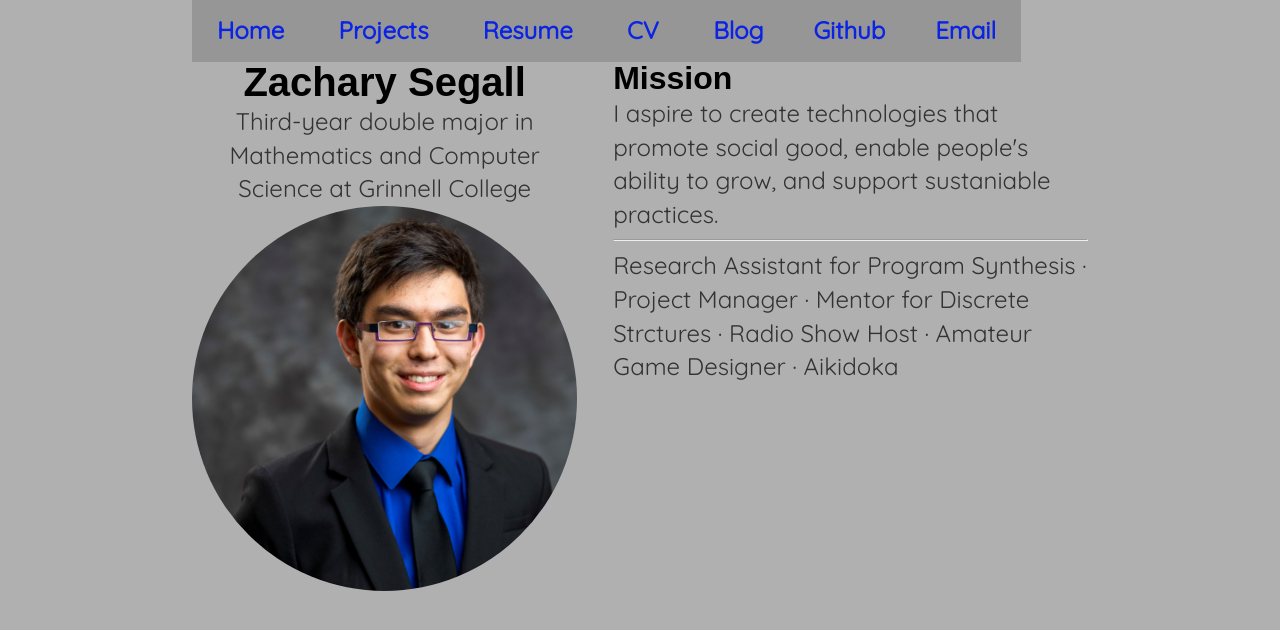
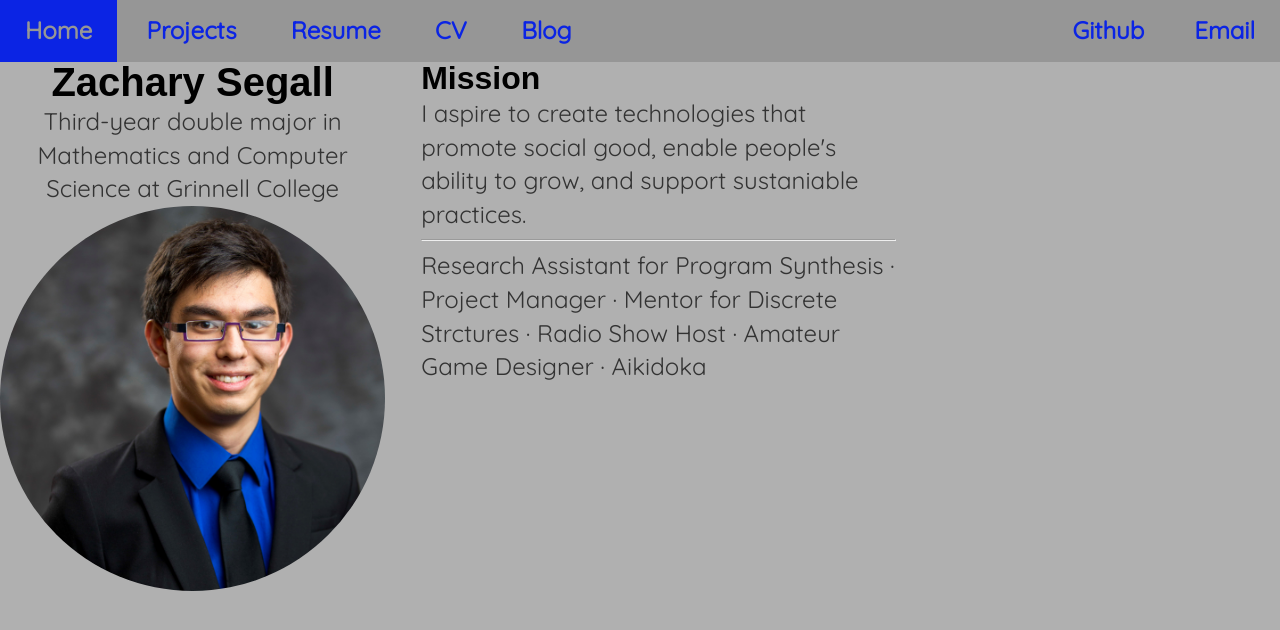
Before and after one commit to ZHHSegall/zhhsegall.github.io, a Jekyll site: the page built from index.html, in a window 1280 px wide. Shown: the top 630 px of the page. Built offline with Jekyll 4.4.1, drawn with Linux system fonts in a browser that asks for light colours.

Commit message:
Increase nav bar width

```diff
--- a/_layouts/default.html
+++ b/_layouts/default.html
@@ -7,7 +7,7 @@
 			<link href="https://fonts.googleapis.com/css?family=Quicksand" rel="stylesheet">
 		</head>
 		<body>
-			<div id="wrapper" style="padding: 0% 15%; width: 70%;">
+			<div id="wrapper" style="padding: 0% 0%; width: 70%;">
 				<nav>
 	    			<ul>
 	        		<li><a href="/">Home</a></li>
--- a/css/main.css
+++ b/css/main.css
@@ -5,6 +5,7 @@ body {
 
 nav ul{
     position: fixed;
+    width: 100%;
     top: 0;
     padding: 0;
     margin: 0;
```
